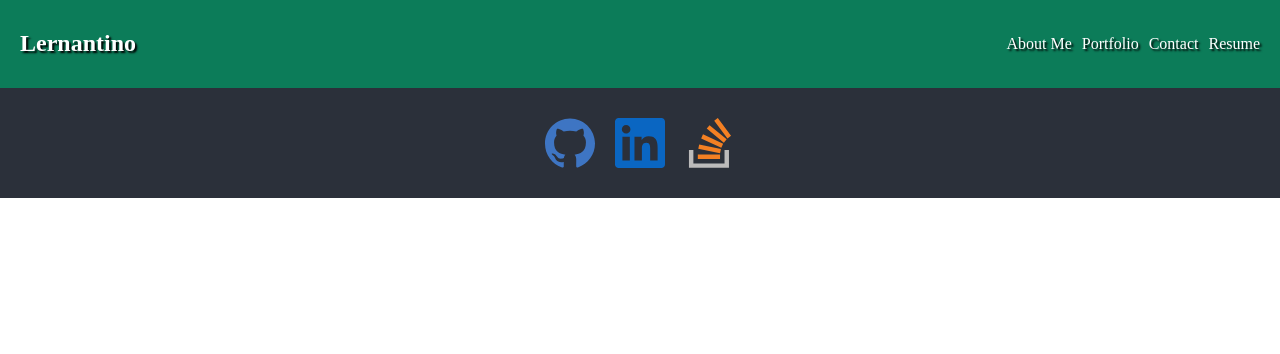
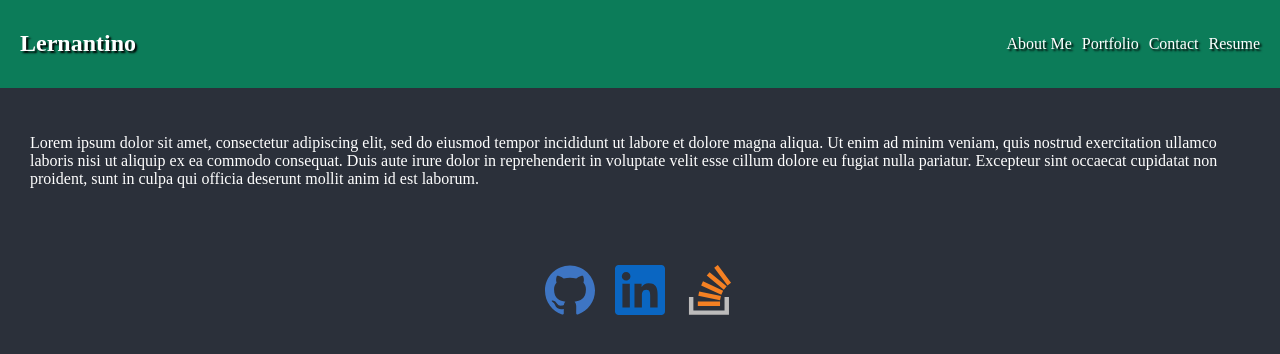
Before and after one commit to granteckels/PortfolioChallenge, a React (Vite) app: page / in a window 1280 px wide. Shown: the top 354 px of the page. Built offline with nearby package versions, Linux system fonts and the light colour scheme.

Commit message:
Add sample Content Add new font styling to header

```diff
--- a/src/App.jsx
+++ b/src/App.jsx
@@ -1,5 +1,6 @@
 import Header from './Header.jsx'
 import Navigation from './Navigation.jsx'
+import Content from './Content.jsx'
 import Footer from './Footer.jsx'
 import './assets/colors.css'
 import './assets/App.css'
@@ -10,6 +11,7 @@ function App() {
       <Header>
         <Navigation></Navigation>
       </Header>
+      <Content />
       <Footer />
     </>
   )
--- /dev/null
+++ b/src/Content.jsx
@@ -0,0 +1,11 @@
+import './assets/Content.css'
+
+function Content() {
+    return (
+        <div id="content">
+            <p>Lorem ipsum dolor sit amet, consectetur adipiscing elit, sed do eiusmod tempor incididunt ut labore et dolore magna aliqua. Ut enim ad minim veniam, quis nostrud exercitation ullamco laboris nisi ut aliquip ex ea commodo consequat. Duis aute irure dolor in reprehenderit in voluptate velit esse cillum dolore eu fugiat nulla pariatur. Excepteur sint occaecat cupidatat non proident, sunt in culpa qui officia deserunt mollit anim id est laborum.</p>
+        </div>
+    )
+}
+
+export default Content
--- a/src/assets/App.css
+++ b/src/assets/App.css
@@ -1,5 +1,8 @@
+html, body {
+  height: 100%;
+}
+
 body {
   color: var(--text);
-  text-shadow: 2px 2px 2px black;
-  font-family: 'Brush Script MT', cursive;
+  background-color: var(--body);
 }
--- /dev/null
+++ b/src/assets/Content.css
@@ -0,0 +1,3 @@
+#content {
+    padding: 30px;
+}
--- a/src/assets/Footer.css
+++ b/src/assets/Footer.css
@@ -1,5 +1,4 @@
 #footer {
-    background-color: var(--body);
     padding: 30px 0;
     display: flex;
     justify-content: center;
--- a/src/assets/Header.css
+++ b/src/assets/Header.css
@@ -1,9 +1,12 @@
 #header {
+    background-color: var(--header);
+
     display: flex;
     justify-content: space-between;
     padding: 30px 0;
 
-    background-color: var(--header);
+    text-shadow: 2px 2px 2px black;
+    font-family: 'Brush Script MT', cursive;
 }
 
 #header h2 {
```
